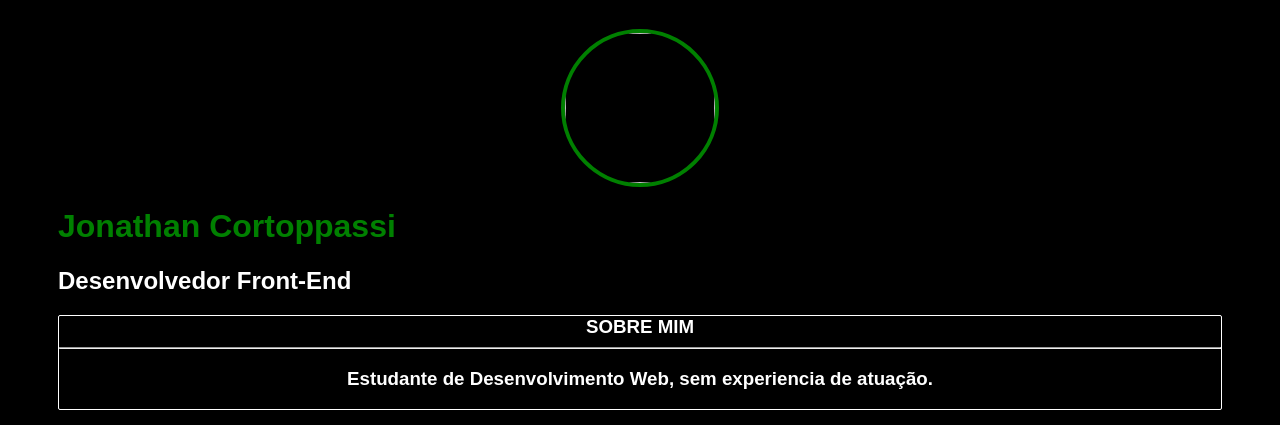
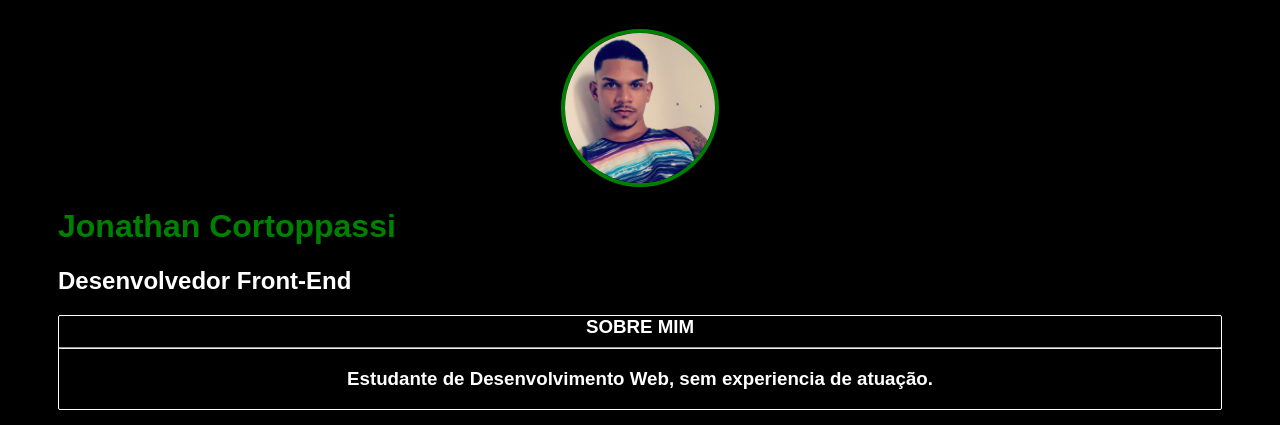
Before and after one commit to cortoppassi/Repositorio-02, a plain HTML site: page index.html in a window 1280 px wide. Shown: the part 331-756 px from the top of the page. Drawn offline with Linux system fonts and the light colour scheme; files whose address does not match are found by name.

Commit message:
Atualização

```diff
--- a/index.html
+++ b/index.html
@@ -25,7 +25,7 @@
 
     <header>
         <div class="center">
-             <img src="./img/jonathan.png"></img>
+             <img src="Imagens/jonathan.png"></img>
         </div>
         <h1>Jonathan Cortoppassi</h1>
         <h2>Desenvolvedor Front-End</h2>
```
